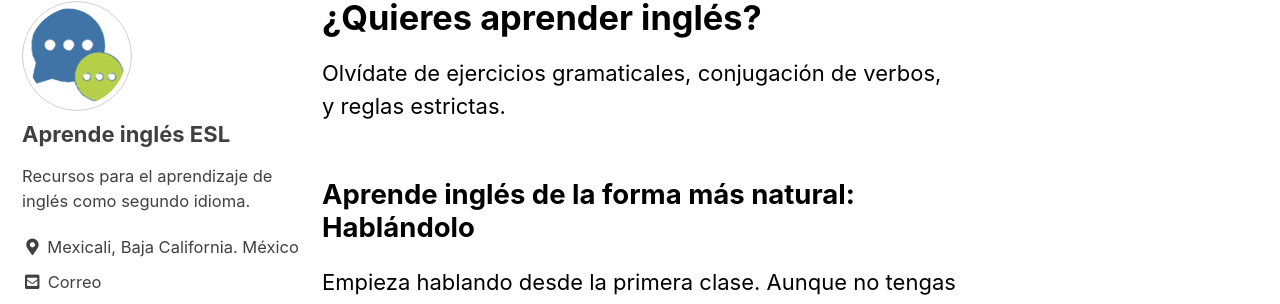
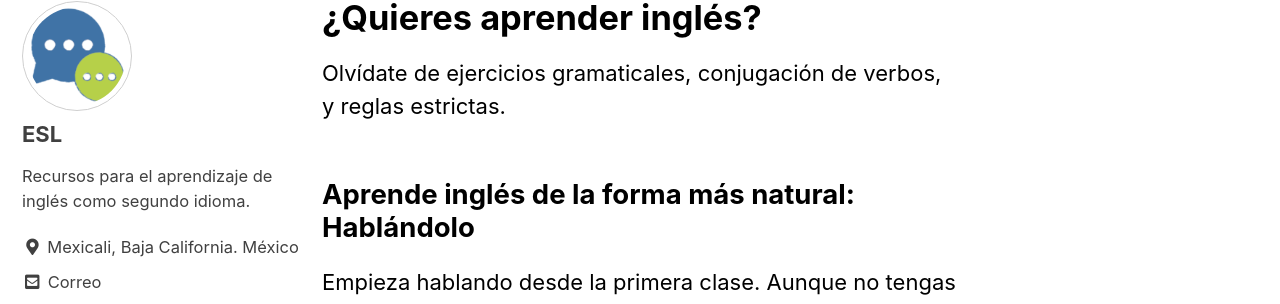
Before and after one commit to camachevaz/ESL, a Jekyll site: the page built from index.md, in a window 1280 px wide. Shown: the part 110-414 px from the top of the page. Built offline with Jekyll 4.4.1, drawn with Linux system fonts in a browser that asks for light colours; cached includes are drawn as plain includes.

Commit message:
Update _config.yml

```diff
--- a/_config.yml
+++ b/_config.yml
@@ -102,7 +102,7 @@ analytics:
 
 # Site Author
 author:
-  name             : "Aprende inglés ESL"
+  name             : "ESL"
   avatar           : "/assets/img/mstile-150x150.png"
   bio              : "Recursos para el aprendizaje de inglés como segundo idioma."
   location         : "Mexicali, Baja California. México"
```
